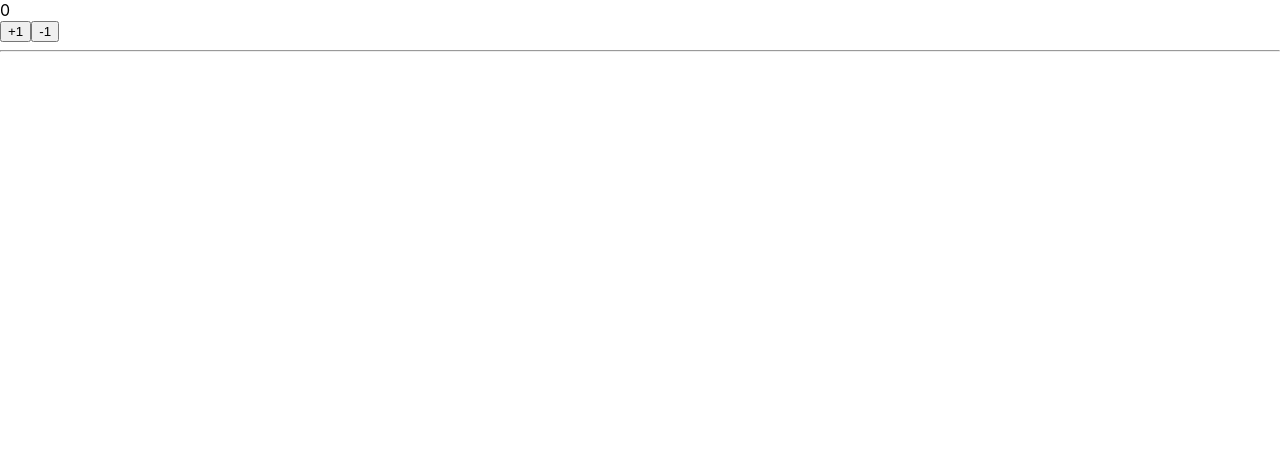
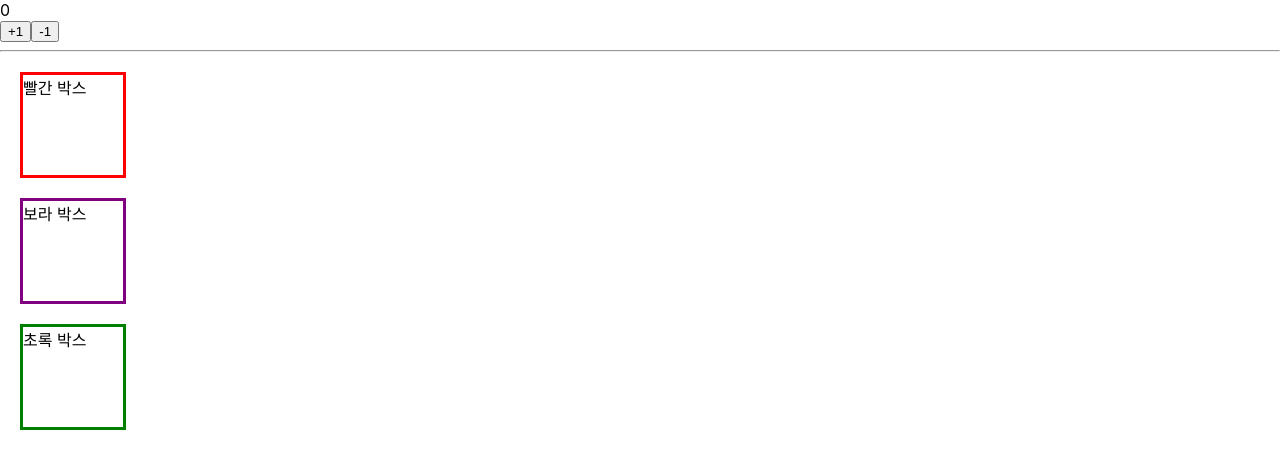
Before and after one commit to YS739/React_BasicClass, a React (Create React App) app: page / in a window 1280 px wide. Shown: the top 468 px of the page. Built offline with nearby package versions, Linux system fonts and the light colour scheme.

Commit message:
style box

```diff
--- a/src/components/Styled.jsx
+++ b/src/components/Styled.jsx
@@ -4,7 +4,7 @@ import styled from "styled-components";
 const StBox = styled.div`
   width: 100px;
   height: 100px;
-  border: 1px solid ${(props) => props.borderColor};
+  border: 3px solid ${(props) => props.borderColor};
   margin: 20px;
 `;
 
@@ -29,6 +29,15 @@ const Styled = () => {
   return (
     <div>
       <hr />
+      {boxList.map((box) => (
+        <StBox borderColor={box}>{getBoxName(box)}</StBox>
+      ))}
+
+      {/* map 시도..ㅎ */}
+      {/* <StBox getBoxName= boxList.map((color)=>{
+        color[i]
+
+      }></StBox> */}
     </div>
   );
 };
```
